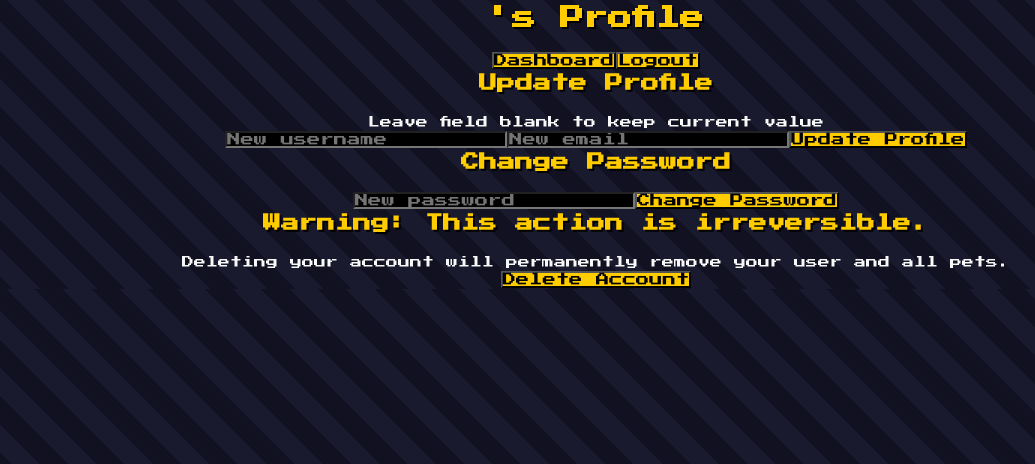
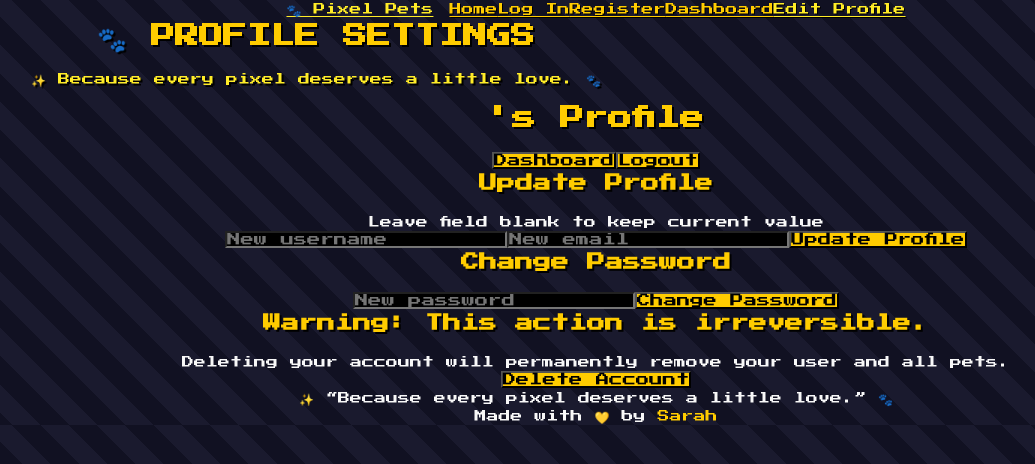
Before and after one commit to skperry99/pixel-pets, a React (Vite) app in the folder frontend/: page /settings in a window 1280 px wide. Shown: the top 464 px of the page, without its empty margins (44-1079 px from the left). Built offline with nearby package versions, Linux system fonts and the light colour scheme; no server answers; sample sign-in values are in the browser's storage.

Commit message:
Updated pages to use AppLayout

```diff
--- a/frontend/src/pages/Dashboard.jsx
+++ b/frontend/src/pages/Dashboard.jsx
@@ -9,6 +9,7 @@
   deletePet,
 } from "../api";
 import ConfirmAction from "../components/ConfirmAction";
+import AppLayout from "../components/AppLayout";
 
 export default function Dashboard() {
   const navigate = useNavigate();
@@ -61,7 +62,7 @@
   }
 
   return (
-    <div>
+    <AppLayout headerProps={{ title: "DASHBOARD" }}>
       <div>
         <h1>
           {userProfile
@@ -180,6 +181,6 @@
           ))}
         </ul>
       )}
-    </div>
+    </AppLayout>
   );
 }
--- a/frontend/src/pages/Login.jsx
+++ b/frontend/src/pages/Login.jsx
@@ -1,6 +1,7 @@
 import { useState } from "react";
 import { useNavigate, Link } from "react-router-dom";
 import { login } from "../api";
+import AppLayout from "../components/AppLayout";
 
 export default function Login() {
   const navigate = useNavigate();
@@ -24,8 +25,11 @@
   }
 
   return (
-    <>
-      <h2>Log in</h2>
+    <AppLayout
+      headerProps={{
+        title: "LOG IN",
+      }}
+    >
       <form onSubmit={handleSubmit}>
         <div>
           <label>Username</label>
@@ -53,6 +57,6 @@
         <p>New to Pixel Pets?</p>
         <button onClick={() => navigate("/register")}>Create an account</button>
       </form>
-    </>
+    </AppLayout>
   );
 }
--- a/frontend/src/pages/Register.jsx
+++ b/frontend/src/pages/Register.jsx
@@ -1,6 +1,7 @@
 import { useState } from "react";
 import { useNavigate } from "react-router-dom";
 import { registerUser } from "../api";
+import AppLayout from "../components/AppLayout";
 
 export default function Register() {
   const navigate = useNavigate();
@@ -33,12 +34,15 @@
   }
 
   return (
+    <AppLayout headerProps={{ title: "REGISTER" }}>
       <form onSubmit={handleSubmit}>
         <h1>Create Account</h1>
         <input
           placeholder="Username"
           value={formData.username}
-        onChange={(e) => setFormData({ ...formData, username: e.target.value })}
+          onChange={(e) =>
+            setFormData({ ...formData, username: e.target.value })
+          }
           disabled={loading}
           required
         />
@@ -54,7 +58,9 @@
           placeholder="Password"
           type="password"
           value={formData.password}
-        onChange={(e) => setFormData({ ...formData, password: e.target.value })}
+          onChange={(e) =>
+            setFormData({ ...formData, password: e.target.value })
+          }
           disabled={loading}
           required
         />
@@ -66,5 +72,6 @@
         <p>Already have an account?</p>
         <button onClick={() => navigate("/login")}>Login</button>
       </form>
+    </AppLayout>
   );
 }
--- a/frontend/src/pages/Settings.jsx
+++ b/frontend/src/pages/Settings.jsx
@@ -1,6 +1,7 @@
 import { useEffect, useState } from "react";
 import { useNavigate } from "react-router-dom";
 import { updateUser, deleteUserApi, getUserProfile } from "../api";
+import AppLayout from "../components/AppLayout";
 
 export default function Settings() {
   const navigate = useNavigate();
@@ -71,7 +72,11 @@
   }
 
   return (
-    <div>
+    <AppLayout
+      headerProps={{
+        title: "PROFILE SETTINGS",
+      }}
+    >
       <h1>{`${username}'s Profile`}</h1>
       <div>
         <button onClick={() => navigate("/dashboard")}>Dashboard</button>
@@ -165,6 +170,6 @@
           </div>
         )}
       </div>
-    </div>
+    </AppLayout>
   );
 }
```
Lines whose indentation alone changed are shown as unchanged.
